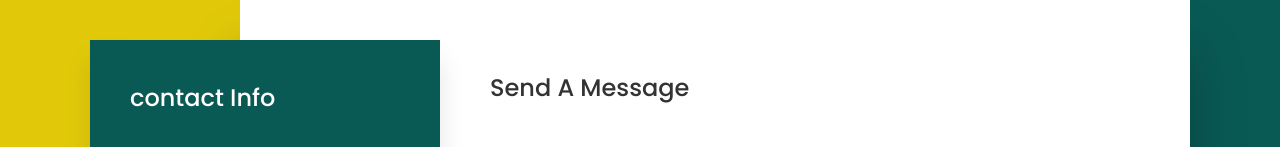
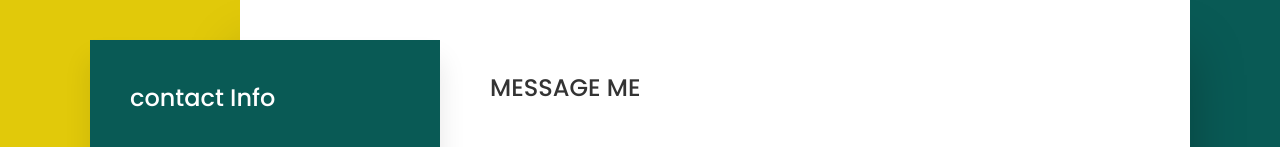
Before and after one commit to miki-wedi/backgene, a plain HTML site: page index.html in a window 1280 px wide. Shown: the part 125-272 px from the top of the page. Drawn offline with Linux system fonts and the light colour scheme.

Commit message:
changed h2

```diff
--- a/index.html
+++ b/index.html
@@ -43,7 +43,7 @@
 
             </div>
             <div class="contactForm">
-                <h2>Send A Message</h2>
+                <h2>MESSAGE ME</h2>
                 <div class="form">
                     <div class="input w50">
                         <input id='fname' type="text" required>
```
